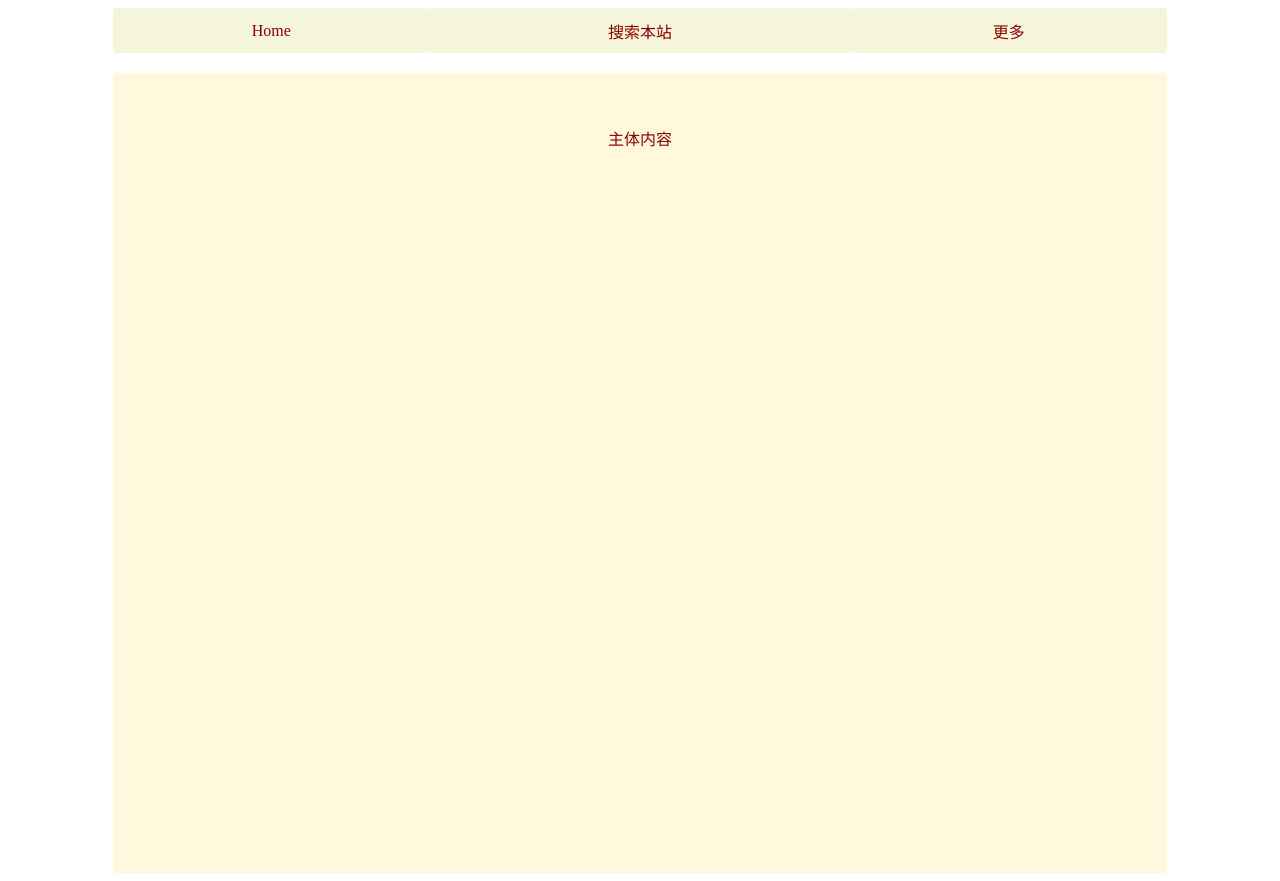
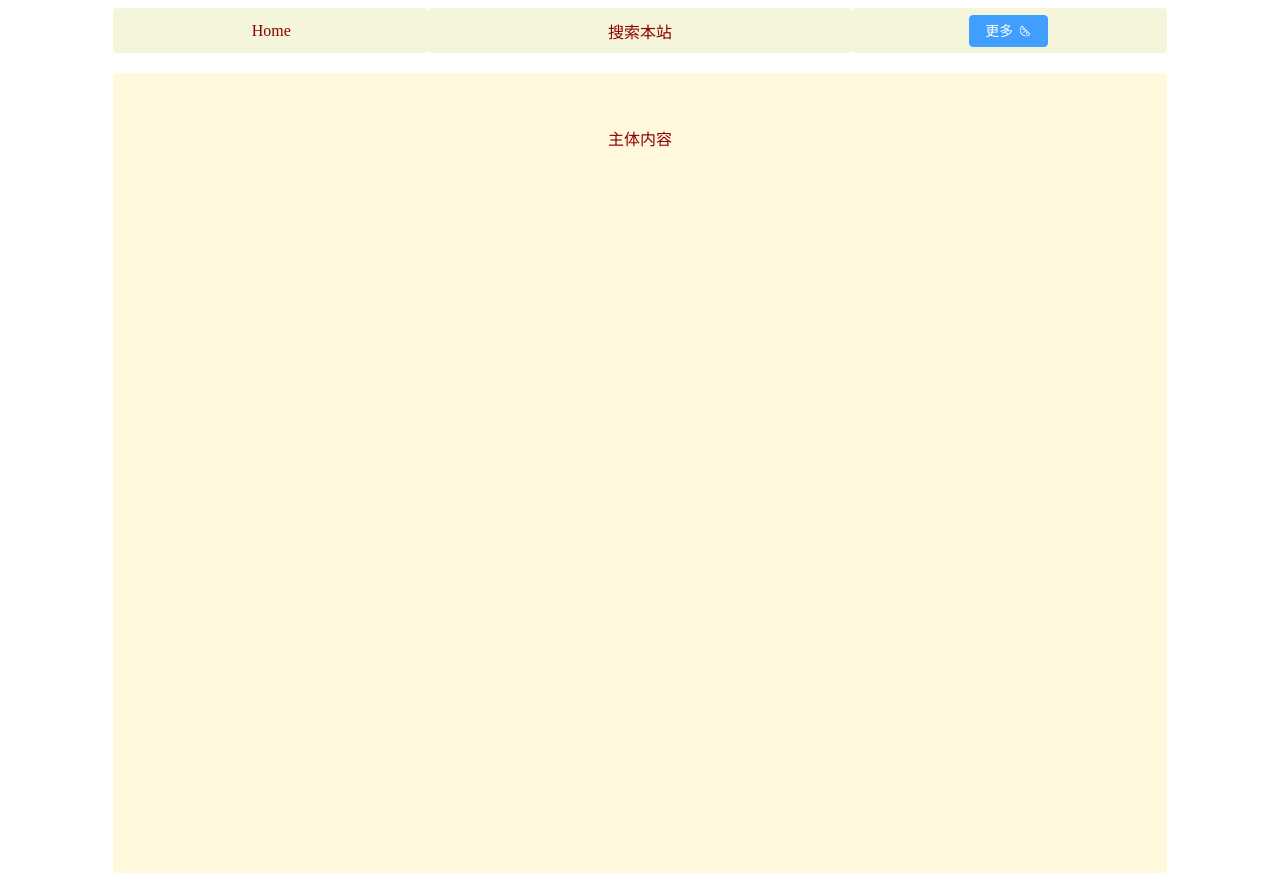
Before and after one commit to Jjqcoder/home, a Vue app in the folder my-home-client/: page / in a window 1280 px wide. Built offline with nearby package versions, Linux system fonts and the light colour scheme.

Commit message:
添加更多功能

```diff
--- a/my-home-client/src/components/Layout.vue
+++ b/my-home-client/src/components/Layout.vue
@@ -1,3 +1,10 @@
+
+
+<script setup>
+// 引入`更多功能`组件
+import MoreFunc from './MoreFunc.vue';
+</script>
+
 <template>
   <el-row>
     <!-- 一共有24份 -->
@@ -15,7 +22,9 @@
     </el-col>
     <!-- 导航栏右侧-存放下拉框，放入网站相关信息、功能 -->
     <el-col :span="6" style="background:Beige">
-      <div class="grid-content"><span class="my-more">更多</span></div>
+      <div class="grid-content"><span class="my-more">
+          <MoreFunc />
+        </span></div>
     </el-col>
     <!-- 右边留白 -->
     <el-col :span="2" style="background:Khaki2">
--- a/my-home-client/src/components/MoreFunc.vue
+++ b/my-home-client/src/components/MoreFunc.vue
@@ -1,10 +1,34 @@
 <template>
-  <div>更多功能</div>
+  <div class="flex flex-wrap items-center">
+    <el-dropdown>
+      <el-button type="primary">
+        更多<el-icon class="el-icon--right">
+          <Watermelon />
+        </el-icon>
+      </el-button>
+      <template #dropdown>
+        <el-dropdown-menu>
+          <el-dropdown-item>逛地球</el-dropdown-item>
+          <el-dropdown-item>写博客</el-dropdown-item>
+          <el-dropdown-item>学英语</el-dropdown-item>
+          <el-dropdown-item>关于我</el-dropdown-item>
+        </el-dropdown-menu>
+      </template>
+    </el-dropdown>
+  </div>
 </template>
 
-<script>
-export default {};
+<script lang="ts" setup>
+import { Watermelon } from '@element-plus/icons-vue';
 </script>
-
-<style>
+<style scoped>
+.example-showcase .el-dropdown + .el-dropdown {
+  margin-left: 15px;
+}
+.example-showcase .el-dropdown-link {
+  cursor: pointer;
+  color: var(--el-color-primary);
+  display: flex;
+  align-items: center;
+}
 </style>
```
